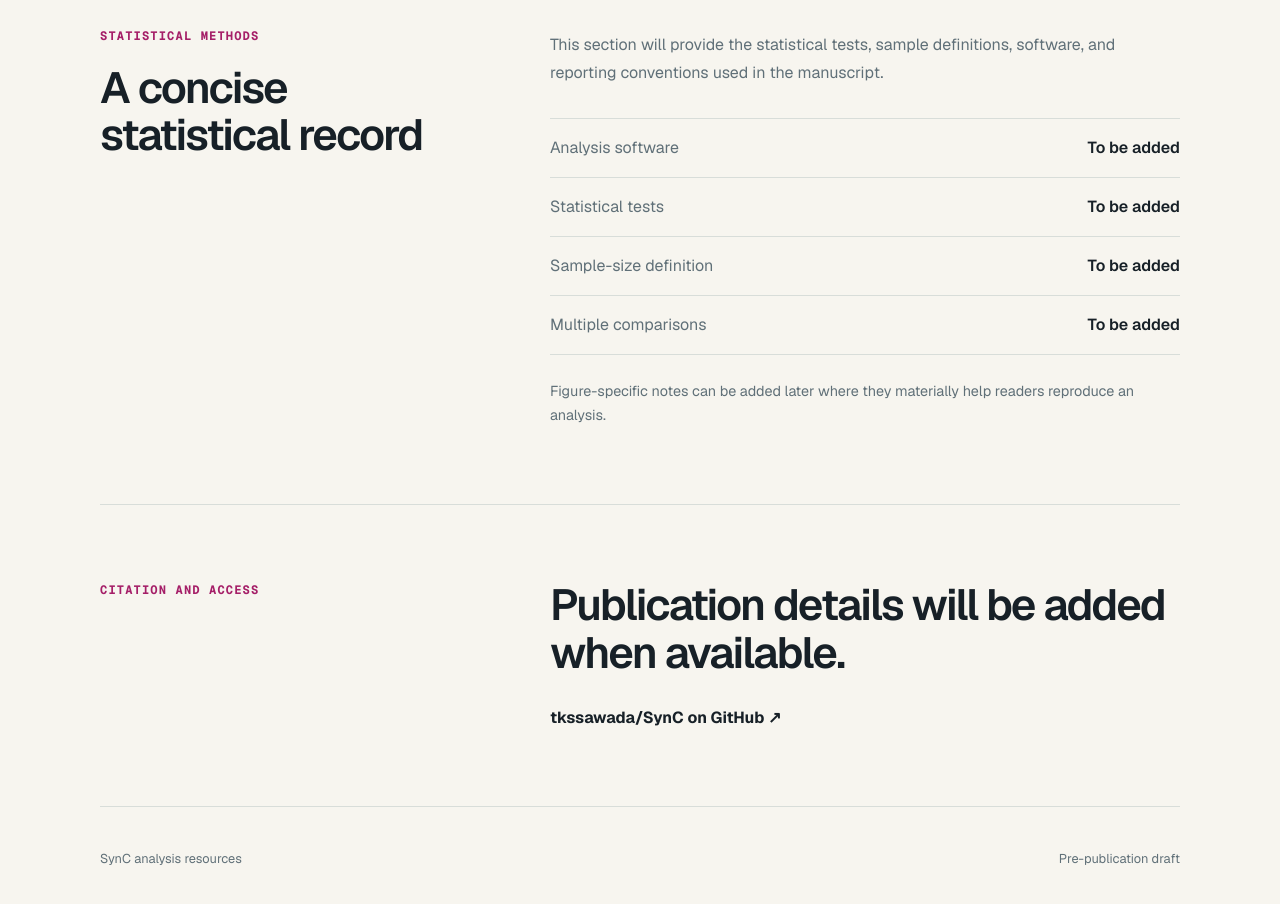
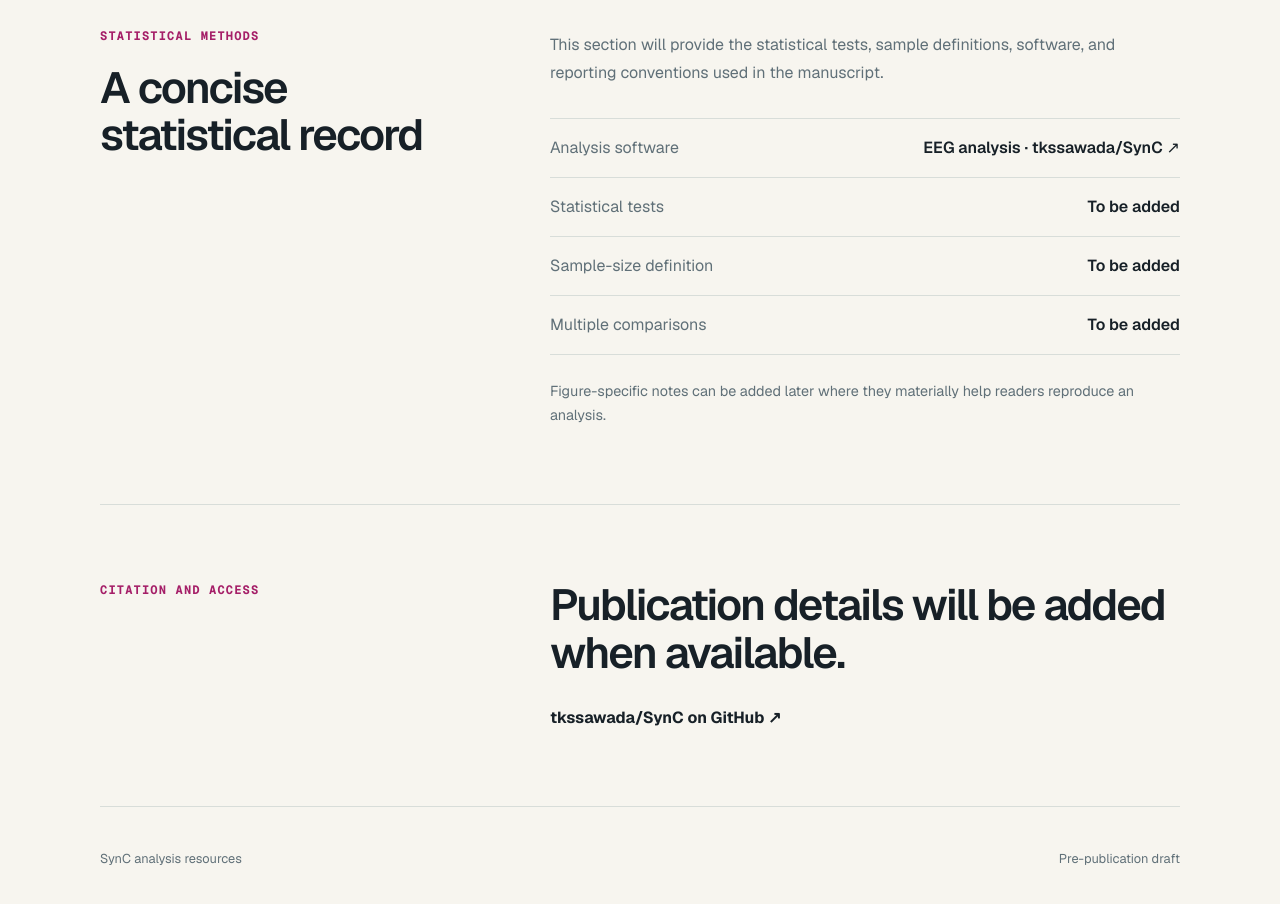
Before and after one commit to HaruoKasai/SynC-paper-site, a Next.js app: page / in a window 1280 px wide. Shown: the part 1600-2504 px from the top of the page. Built offline with nearby package versions, Linux system fonts and the light colour scheme.

Commit message:
List SynC as EEG analysis software

```diff
--- a/app/globals.css
+++ b/app/globals.css
@@ -218,6 +218,15 @@ dd {
   text-align: right;
 }
 
+dd a {
+  text-underline-offset: 3px;
+}
+
+dd a:hover,
+dd a:focus-visible {
+  color: var(--accent);
+}
+
 .statisticsCopy .note {
   margin-top: 24px;
   font-size: 0.9rem;
--- a/app/page.tsx
+++ b/app/page.tsx
@@ -109,7 +109,16 @@ export default function Home() {
           <dl>
             <div>
               <dt>Analysis software</dt>
-              <dd>To be added</dd>
+              <dd>
+                EEG analysis ·{" "}
+                <a
+                  href="https://github.com/tkssawada/SynC"
+                  target="_blank"
+                  rel="noreferrer"
+                >
+                  tkssawada/SynC ↗
+                </a>
+              </dd>
             </div>
             <div>
               <dt>Statistical tests</dt>
```
